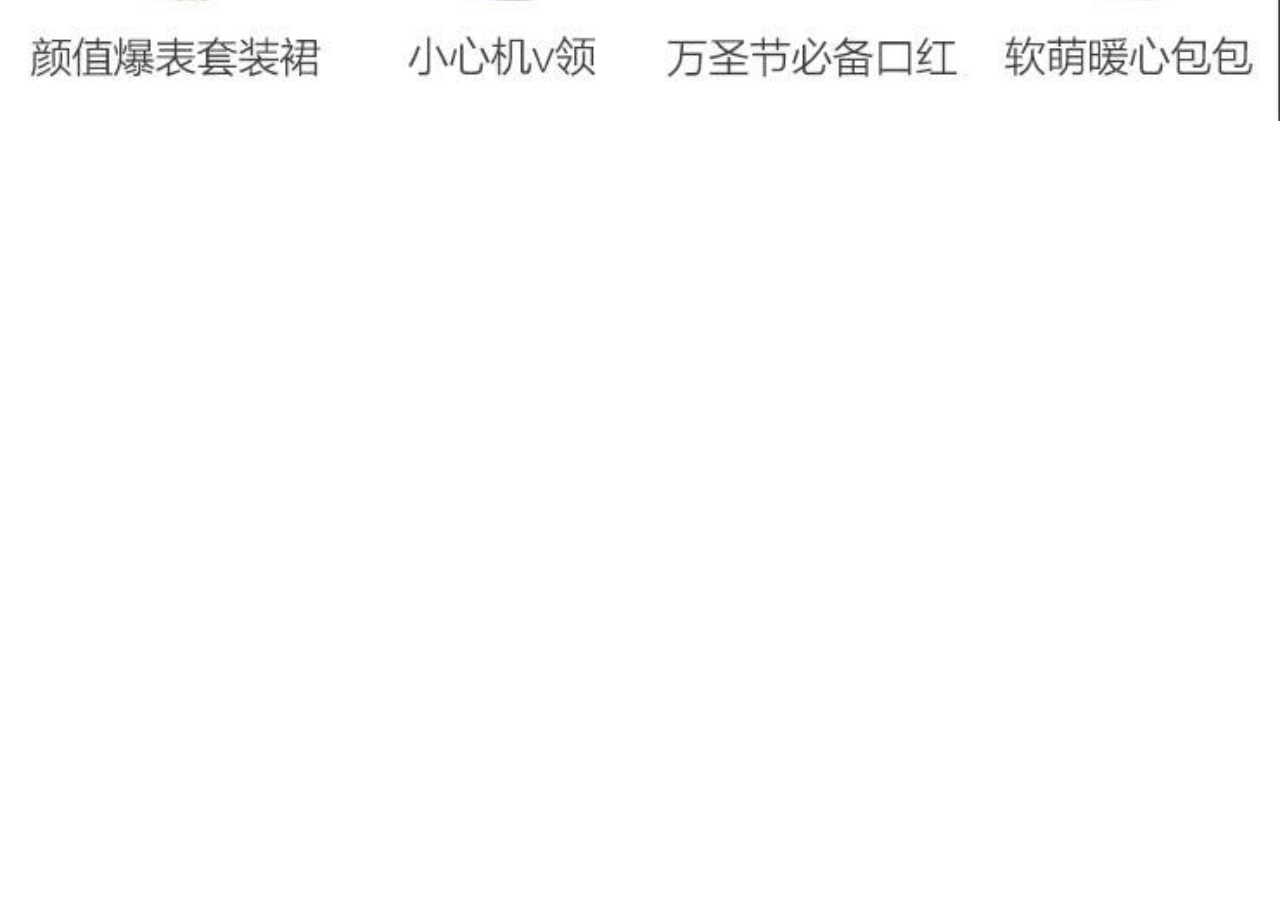
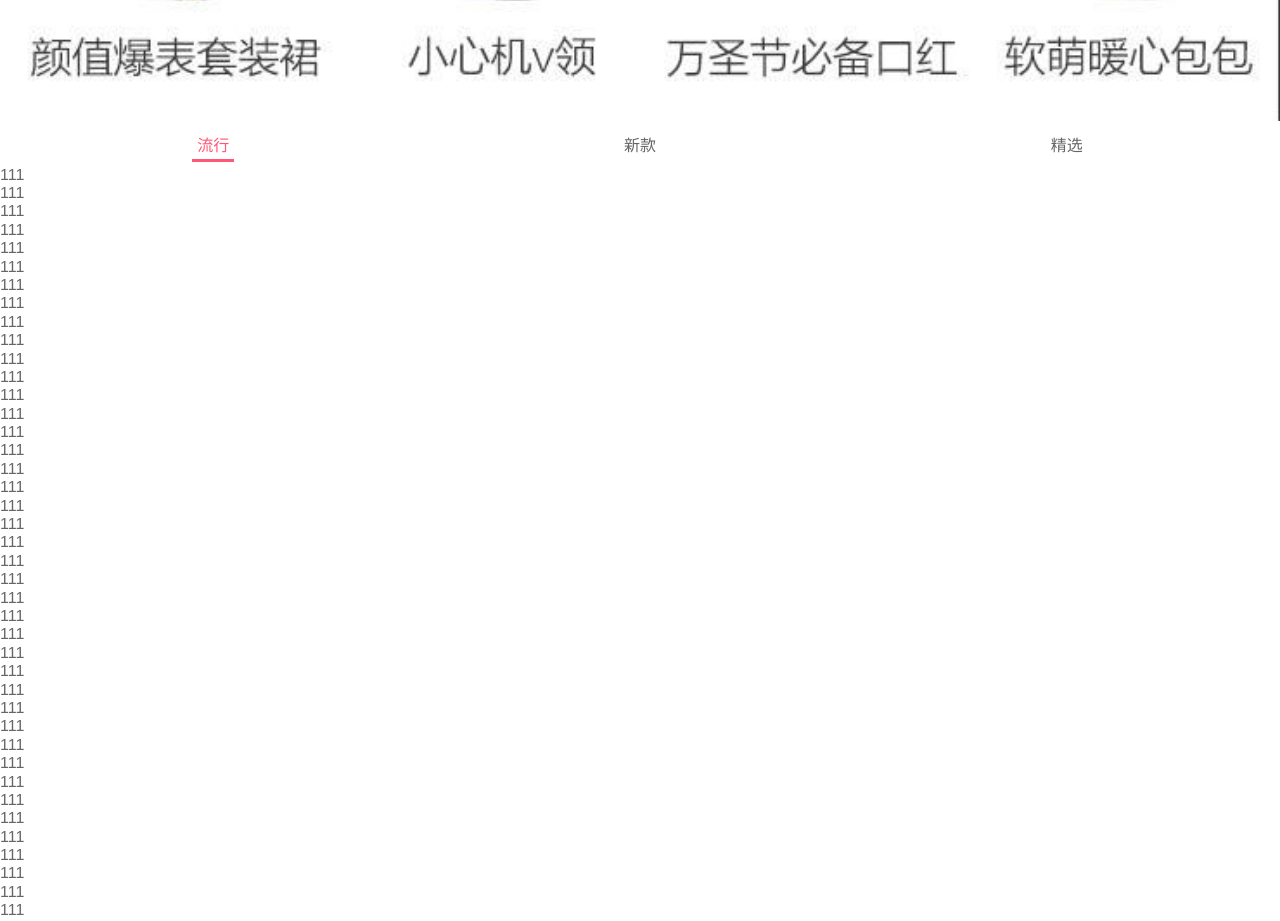
Before and after one commit to ykw0104/mall, a Vue app: page /home in a window 1280 px wide. Shown: the part 900-1821 px from the top of the page. Before the commit the page ends 1026 px from the top, so only its background shows below. Built offline with nearby package versions, Linux system fonts and the light colour scheme; no server answers.

Commit message:
P159 Finish Home.vue > TabControl.vue

```diff
--- /dev/null
+++ b/src/components/content/tabControl/TabControl.vue
@@ -0,0 +1,58 @@
+<template>
+  <div class="tab-control">
+    <div v-for="(item,index) of titles" :key="item" class="tab-control-item" :class="{active: index === curIndex}"
+      @click="itemClick(index)">
+      <span>{{item}}</span>
+    </div>
+  </div>
+</template>
+
+<script>
+export default {
+  name: "TabControl",
+  data() {
+    return {
+      curIndex: 0,
+    };
+  },
+  props: {
+    titles: {
+      type: Array,
+      default() {
+        return [];
+      },
+    },
+  },
+  methods: {
+    itemClick(index) {
+      this.curIndex = index;
+    },
+  },
+};
+</script>
+<style>
+.tab-control {
+  display: flex;
+  text-align: center;
+  height: 40px;
+  line-height: 40px;
+  font-style: 15px;
+  background-color: #fff;
+}
+
+.tab-control-item {
+  flex: 1;
+}
+
+.tab-control-item span {
+  padding: 5px;
+}
+
+.active {
+  color: var(--color-high-text);
+}
+
+.active span {
+  border-bottom: 3px solid var(--color-high-text);
+}
+</style>
--- a/src/views/home/Home.vue
+++ b/src/views/home/Home.vue
@@ -13,6 +13,138 @@
 
     <!-- 4. 本周流行,就一张图片 -->
     <feature-view></feature-view>
+
+    <!-- 5.Tab栏(流行,新款,精选) -->
+    <tab-control class="tab-control" :titles="['流行','新款','精选']"></tab-control>
+    <div>
+      <div>111</div>
+      <div>111</div>
+      <div>111</div>
+      <div>111</div>
+      <div>111</div>
+      <div>111</div>
+      <div>111</div>
+      <div>111</div>
+      <div>111</div>
+      <div>111</div>
+      <div>111</div>
+      <div>111</div>
+      <div>111</div>
+      <div>111</div>
+      <div>111</div>
+      <div>111</div>
+      <div>111</div>
+      <div>111</div>
+      <div>111</div>
+      <div>111</div>
+      <div>111</div>
+      <div>111</div>
+      <div>111</div>
+      <div>111</div>
+      <div>111</div>
+      <div>111</div>
+      <div>111</div>
+      <div>111</div>
+      <div>111</div>
+      <div>111</div>
+      <div>111</div>
+      <div>111</div>
+      <div>111</div>
+      <div>111</div>
+      <div>111</div>
+      <div>111</div>
+      <div>111</div>
+      <div>111</div>
+      <div>111</div>
+      <div>111</div>
+      <div>111</div>
+      <div>111</div>
+      <div>111</div>
+      <div>111</div>
+      <div>111</div>
+      <div>111</div>
+      <div>111</div>
+      <div>111</div>
+      <div>111</div>
+      <div>111</div>
+      <div>111</div>
+      <div>111</div>
+      <div>111</div>
+      <div>111</div>
+      <div>111</div>
+      <div>111</div>
+      <div>111</div>
+      <div>111</div>
+      <div>111</div>
+      <div>111</div>
+      <div>111</div>
+      <div>111</div>
+      <div>111</div>
+      <div>111</div>
+      <div>111</div>
+      <div>111</div>
+      <div>111</div>
+      <div>111</div>
+      <div>111</div>
+      <div>111</div>
+      <div>111</div>
+      <div>111</div>
+      <div>111</div>
+      <div>111</div>
+      <div>111</div>
+      <div>111</div>
+      <div>111</div>
+      <div>111</div>
+      <div>111</div>
+      <div>111</div>
+      <div>111</div>
+      <div>111</div>
+      <div>111</div>
+      <div>111</div>
+      <div>111</div>
+      <div>111</div>
+      <div>111</div>
+      <div>111</div>
+      <div>111</div>
+      <div>111</div>
+      <div>111</div>
+      <div>111</div>
+      <div>111</div>
+      <div>111</div>
+      <div>111</div>
+      <div>111</div>
+      <div>111</div>
+      <div>111</div>
+      <div>111</div>
+      <div>111</div>
+      <div>111</div>
+      <div>111</div>
+      <div>111</div>
+      <div>111</div>
+      <div>111</div>
+      <div>111</div>
+      <div>111</div>
+      <div>111</div>
+      <div>111</div>
+      <div>111</div>
+      <div>111</div>
+      <div>111</div>
+      <div>111</div>
+      <div>111</div>
+      <div>111</div>
+      <div>111</div>
+      <div>111</div>
+      <div>111</div>
+      <div>111</div>
+      <div>111</div>
+      <div>111</div>
+      <div>111</div>
+      <div>111</div>
+      <div>111</div>
+      <div>111</div>
+      <div>111</div>
+
+    </div>
   </div>
 </template>
 
@@ -21,6 +153,7 @@
 import HomeSwiper from "views/home/childComps/HomeSwiper.vue";
 import RecommendView from "views/home/childComps/RecommendView";
 import FeatureView from "views/home/childComps/FeatureView";
+import TabControl from "components/content/tabControl/TabControl.vue";
 
 import { getHomeMultidata } from "network/home.js";
 
@@ -31,6 +164,7 @@
     HomeSwiper,
     RecommendView,
     FeatureView,
+    TabControl,
   },
   data() {
     return {
@@ -62,4 +196,9 @@
   right: 0;
   z-index: 9;
 }
+
+.tab-control {
+  position: sticky;
+  top: 44px;
+}
 </style>
```
